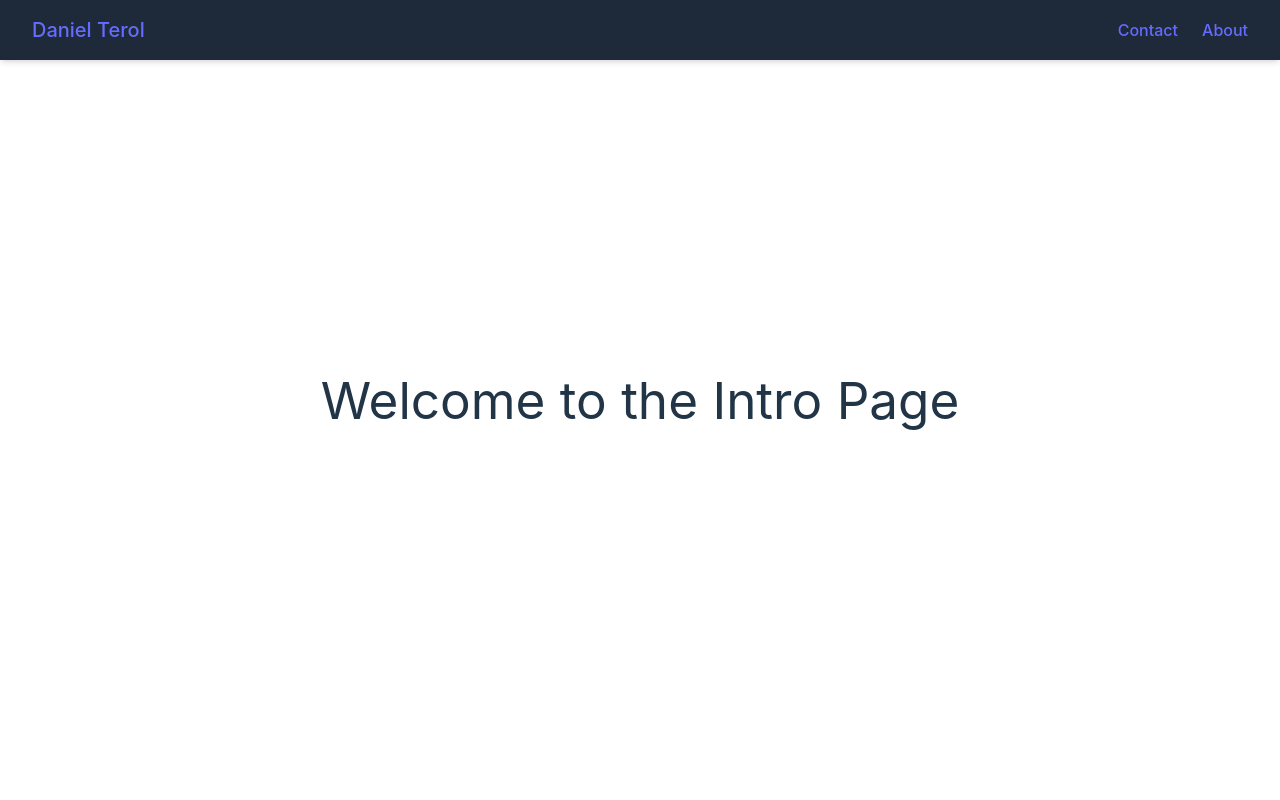
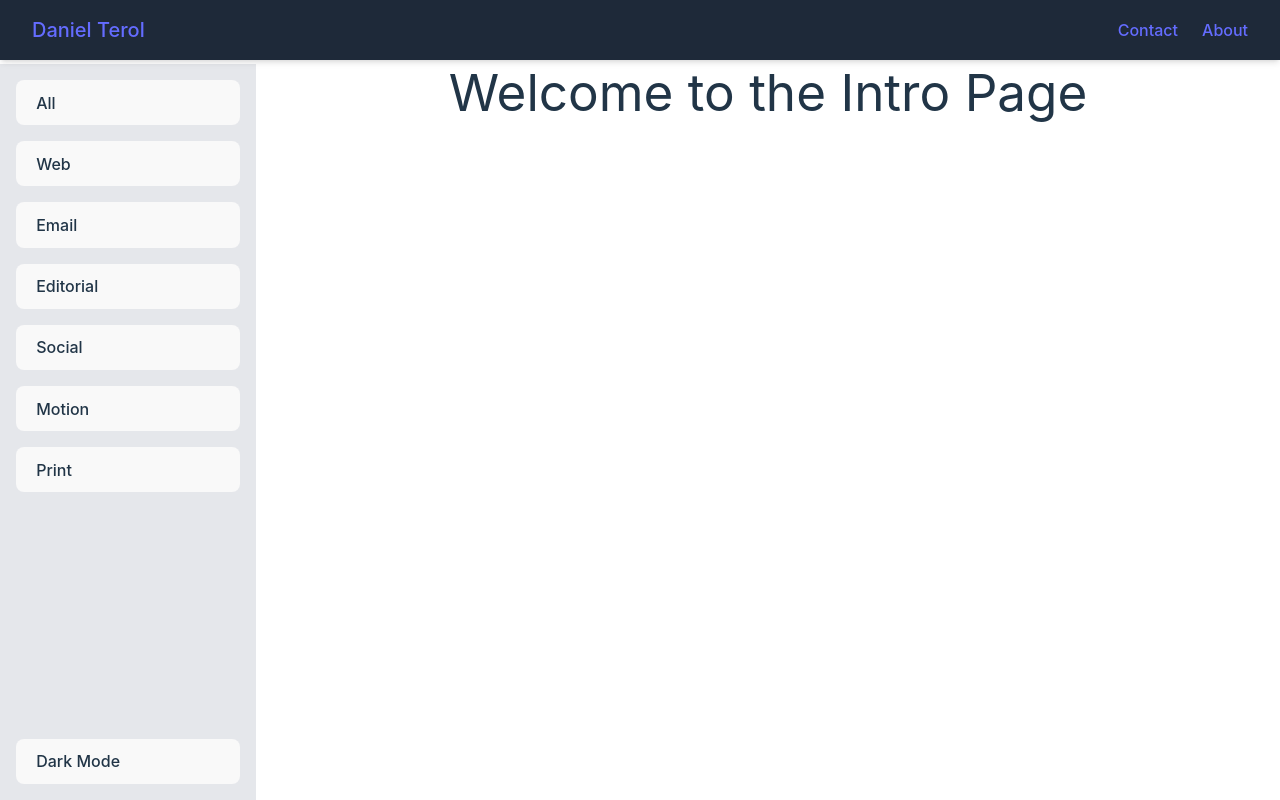
Before and after one commit to Detege/DtPortfolio2025, a React (Vite) app: page / in a window 1280 px wide. Built offline with nearby package versions, Linux system fonts and the light colour scheme.

Commit message:
add side bar

```diff
--- a/src/App.tsx
+++ b/src/App.tsx
@@ -3,16 +3,21 @@ import Intro from "./pages/Intro";
 import Home from "./pages/Home";
 import About from "./pages/About";
 import Navbar from "./components/Navbar";
+import Sidebar from "./components/Sidebar";
 
 const App = () => {
   return (
     <Router>
       <Navbar />
-      <Routes>
-        <Route path="/" element={<Intro />} />
-        <Route path="/home" element={<Home />} />
-        <Route path="/about" element={<About />} />
-      </Routes>
+
+      <div className="flex h-screen w-screen pt-16">
+        <Sidebar />
+        <Routes>
+          <Route path="/" element={<Intro />} />
+          <Route path="/home" element={<Home />} />
+          <Route path="/about" element={<About />} />
+        </Routes>
+      </div>
     </Router>
   );
 };
--- /dev/null
+++ b/src/components/Sidebar.tsx
@@ -0,0 +1,32 @@
+import { useState } from "react";
+
+const Sidebar: React.FC = () => {
+  const [darkMode, setDarkMode] = useState<boolean>(false);
+
+  return (
+    <aside className="w-64 bg-gray-200 dark:bg-gray-800 p-4 flex flex-col justify-between">
+      <div className="space-y-4">
+        {["All", "Web", "Email", "Editorial", "Social", "Motion", "Print"].map(
+          (item) => (
+            <button
+              key={item}
+              className="w-full text-left p-2 rounded-md hover:bg-gray-300 dark:hover:bg-gray-700"
+            >
+              {item}
+            </button>
+          )
+        )}
+      </div>
+      <div>
+        <button
+          onClick={() => setDarkMode(!darkMode)}
+          className="w-full text-left p-2 rounded-md hover:bg-gray-300 dark:hover:bg-gray-700"
+        >
+          Dark Mode
+        </button>
+      </div>
+    </aside>
+  );
+};
+
+export default Sidebar;
--- a/src/pages/Intro.tsx
+++ b/src/pages/Intro.tsx
@@ -1,5 +1,9 @@
 const Intro = () => {
-  return <h1>Welcome to the Intro Page</h1>;
+  return (
+    <div className="grow">
+      <h1>Welcome to the Intro Page</h1>
+    </div>
+  );
 };
 
 export default Intro;
```
